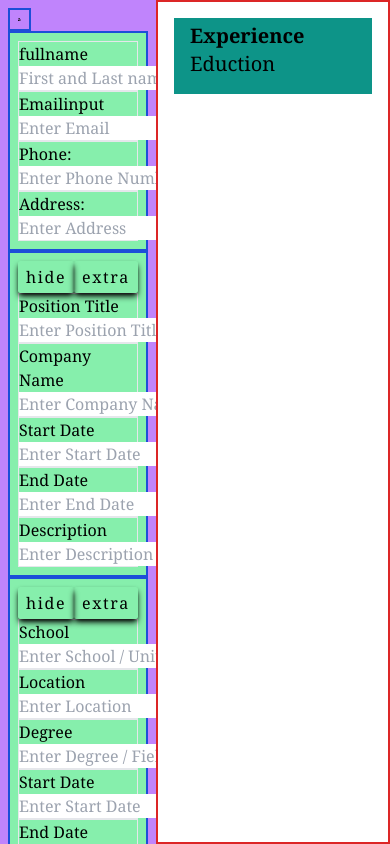
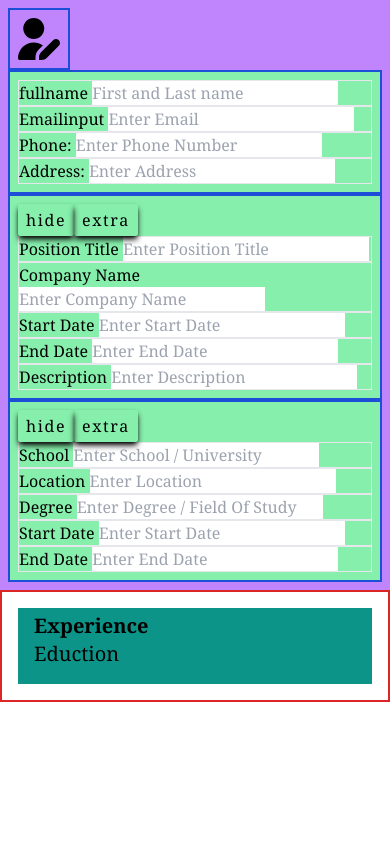
Before and after one commit to Velertra/newCVB, a React app: page / in a window 390 px wide. Built offline with nearby package versions, Linux system fonts and the light colour scheme; the HTML template or start-up script is replaced by a standard one.

Commit message:
updated for responsive design on mobile

```diff
--- a/src/components/MainComponent.jsx
+++ b/src/components/MainComponent.jsx
@@ -14,7 +14,7 @@ const MainComponent = () => {
         setText((prevText) => ({ ...prevText, [name]: value }));
     }
 
-    //sets default data, also deltes if first input equals 'Josephine Myers'
+    //sets default data, also deletes if first input equals 'Josephine Myers'
     function addDefaultData(){
         if(text == undefined || text.text1 !== 'Josephine Myers'){
            const defaultData = {};
@@ -42,8 +42,8 @@ const MainComponent = () => {
     }
 
     return (
-        <div className='flex max-h-full font-serif'>
-            <div className='flex flex-col w-2/5 no-scrollbar overflow-auto p-2 bg-purple-400 child:border-2 child:border-blue-700 child:p-2' id='input-container'>
+        <div className='max-h-full font-serif min-[600px]:flex'>
+            <div className='flex flex-col no-scrollbar overflow-auto p-2 bg-purple-400 min-[600px]:w-2/5 child:border-2 child:border-blue-700 child:p-2' id='input-container'>
                 <img src='/icon/user-pen.svg' className='w-2/12' id='fillin-icon' onClick={() => addDefaultData()} ></img>
                 <div className='bg-green-300'>
                     <form>
@@ -78,7 +78,7 @@ const MainComponent = () => {
                 </div>
             </div>
 
-            <div id='outputs' className='flex flex-col w-3/5 overflow-auto border-2 border-red-600 no-scrollbar p-4 child:px-4 child:bg-teal-600'>
+            <div id='outputs' className='flex flex-col overflow-auto border-2 min-[600px]:w-3/5 border-red-600 no-scrollbar p-4 child:px-4 child:bg-teal-600'>
                 <section className=''>
                     <div className=' pt-1'>
                         <OutputComponent
--- a/src/components/OutputComponent.jsx
+++ b/src/components/OutputComponent.jsx
@@ -28,7 +28,6 @@ const CreateOutputs = ( { info, text, indexNumber, settings } ) => {
                 const outputText = (data.label).toLowerCase().replace(/\s/g, '-') + (settings? `-extra-${indexNumber}` : '');
                 const test = (data.name) + (settings ? `-extra-${indexNumber}` : '');
 
-                //console.log(text[test])
                 return (
                     <label htmlFor={htmlForId} className={data.outStyle} key={`display-${index}`}>
                     {/* <span>{data.label}</span> */}
--- a/src/styles/index.css
+++ b/src/styles/index.css
@@ -14,5 +14,5 @@ button:active {
 
 body,
 #root {
-  @apply h-screen m-0 overflow-hidden;
+  @apply h-screen m-0;
 }
```
